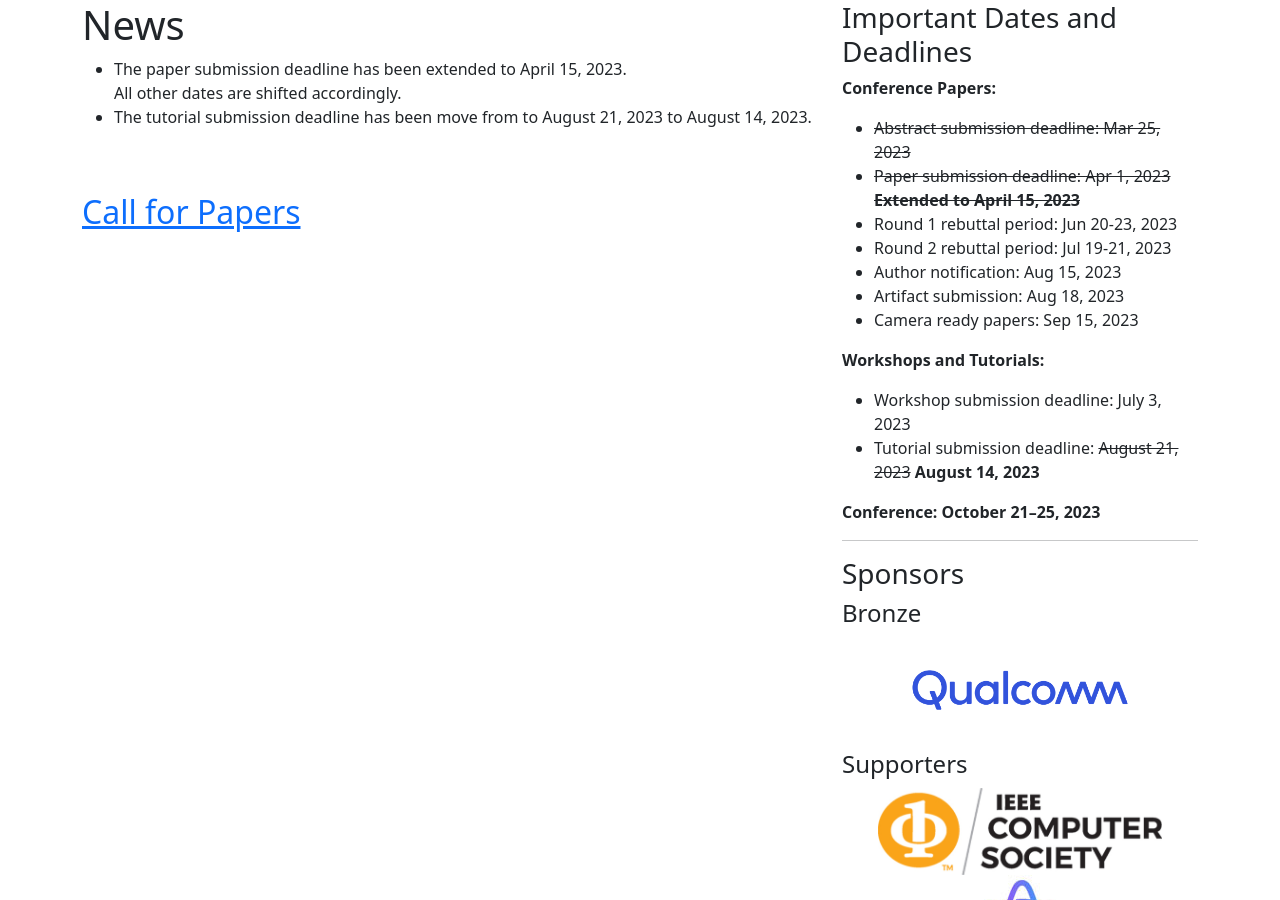
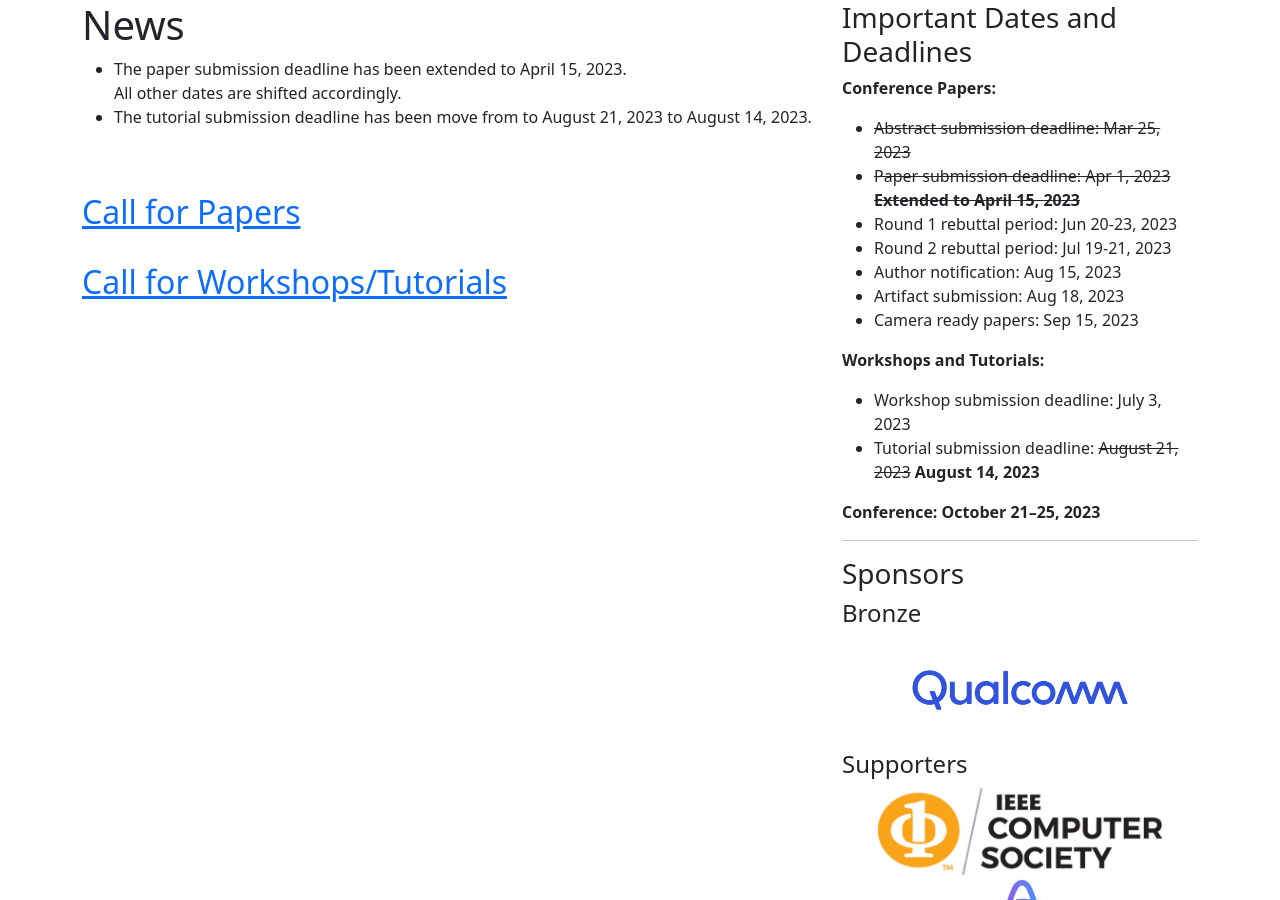
Before and after one commit to pact2023/pact2023.github.io, a Jekyll site: the page built from index.html, in a window 1280 px wide and 900 px high, scrolled down 636 px. Built offline with Jekyll 4.4.1, drawn with Linux system fonts in a browser that asks for light colours.

Commit message:
index: Put link to Call for Workshops/Tutorials on main page.

```diff
--- a/index.html
+++ b/index.html
@@ -27,6 +27,12 @@ id:    home
                     <a href="{{site.baseUrl}}/submit">Call for Papers</a>
                 </h2>
 
+                <br>
+
+                <h2>
+                    <a href="{{site.baseUrl}}/workshops">Call for Workshops/Tutorials</a>
+                </h2>
+
 <!--
                 {% capture call_for_papers %}{% include call_for_papers.md %} {% endcapture %}
                 {{ call_for_papers | markdownify }}
```
